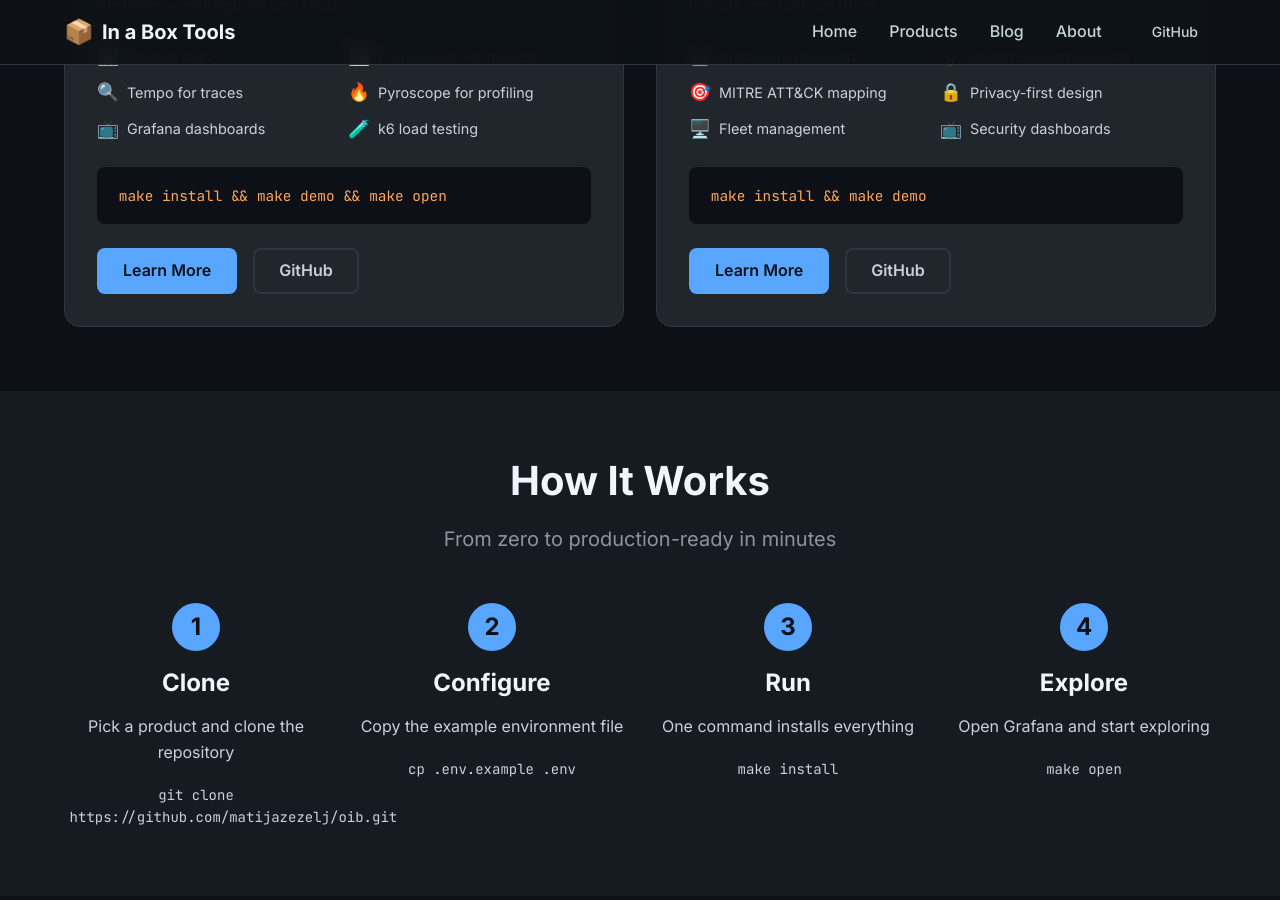
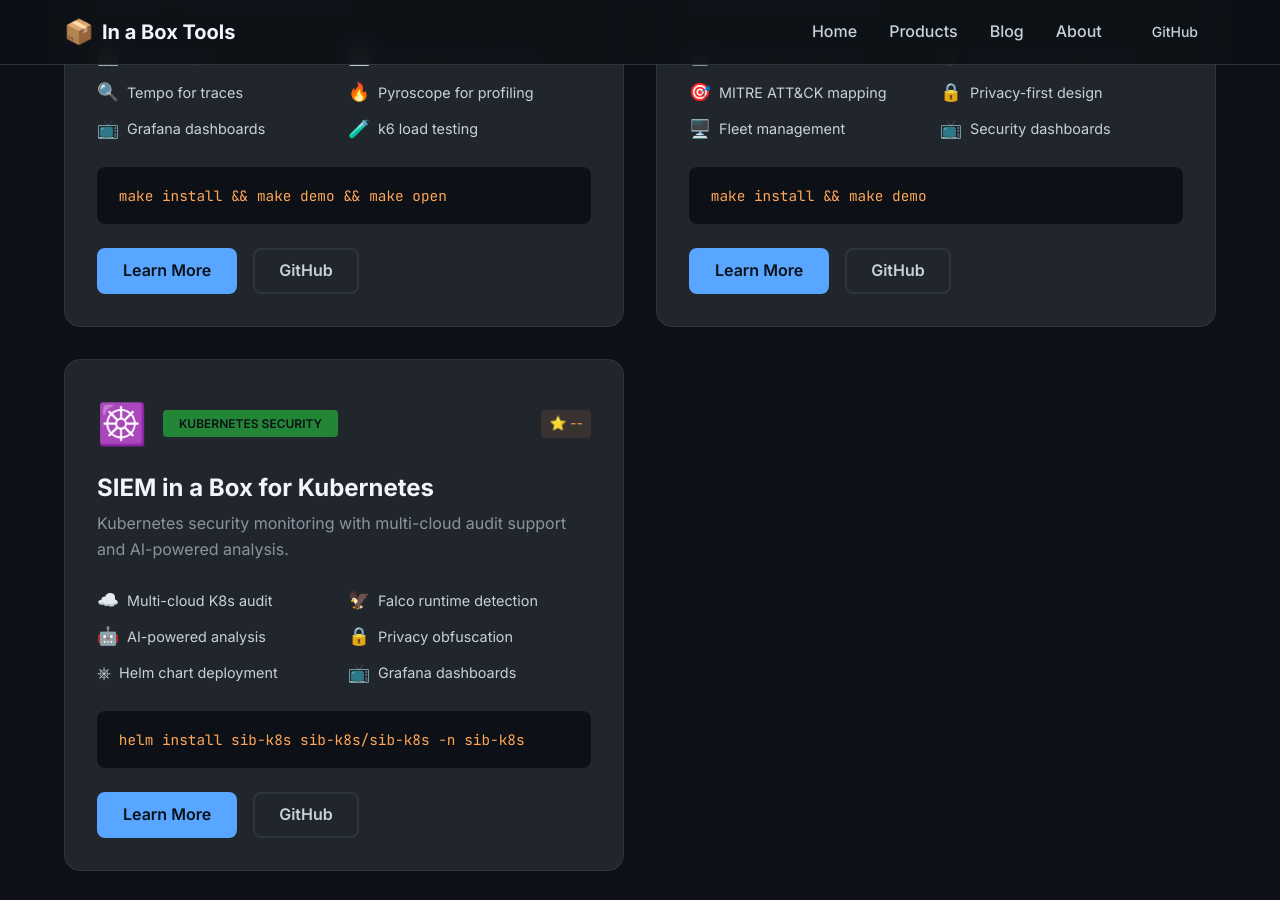
Before and after one commit to matijazezelj/in-a-box-tools-tech, a Jekyll site: the page built from index.html, in a window 1280 px wide and 900 px high, scrolled down 1654 px. Built offline with Jekyll 4.4.1, drawn with Linux system fonts in a browser that asks for light colours; comment, search, counter and statistics services are not loaded.

Commit message:
feat: Add SIB-K8s to home page products grid
- Update product count from 2 to 3
- Add SIB-K8s product card with features and links

```diff
--- a/index.html
+++ b/index.html
@@ -16,7 +16,7 @@
       </div>
       <div class="hero-stats">
         <div class="stat">
-          <span class="stat-value">2</span>
+          <span class="stat-value">3</span>
           <span class="stat-label">Products</span>
         </div>
         <div class="stat">
@@ -153,6 +153,50 @@
         <div class="product-card-actions">
           <a href="{{ '/products/sib/' | relative_url }}" class="btn btn-primary">Learn More</a>
           <a href="https://github.com/matijazezelj/sib" class="btn btn-secondary">GitHub</a>
+        </div>
+      </div>
+
+      <!-- SIB-K8s Card -->
+      <div class="product-card">
+        <div class="product-card-header">
+          <span class="product-card-icon">☸️</span>
+          <span class="product-badge badge-security">Kubernetes Security</span>
+          <span class="github-stars" id="sib-k8s-stars">⭐ <span>--</span></span>
+        </div>
+        <h3>SIEM in a Box for Kubernetes</h3>
+        <p class="product-card-tagline">Kubernetes security monitoring with multi-cloud audit support and AI-powered analysis.</p>
+        <div class="product-features">
+          <div class="feature">
+            <span class="feature-icon">☁️</span>
+            <span>Multi-cloud K8s audit</span>
+          </div>
+          <div class="feature">
+            <span class="feature-icon">🦅</span>
+            <span>Falco runtime detection</span>
+          </div>
+          <div class="feature">
+            <span class="feature-icon">🤖</span>
+            <span>AI-powered analysis</span>
+          </div>
+          <div class="feature">
+            <span class="feature-icon">🔒</span>
+            <span>Privacy obfuscation</span>
+          </div>
+          <div class="feature">
+            <span class="feature-icon">⎈</span>
+            <span>Helm chart deployment</span>
+          </div>
+          <div class="feature">
+            <span class="feature-icon">📺</span>
+            <span>Grafana dashboards</span>
+          </div>
+        </div>
+        <div class="product-code">
+          <code>helm install sib-k8s sib-k8s/sib-k8s -n sib-k8s</code>
+        </div>
+        <div class="product-card-actions">
+          <a href="{{ '/products/sib-k8s/' | relative_url }}" class="btn btn-primary">Learn More</a>
+          <a href="https://github.com/matijazezelj/sib-k8s" class="btn btn-secondary">GitHub</a>
         </div>
       </div>
 
```
